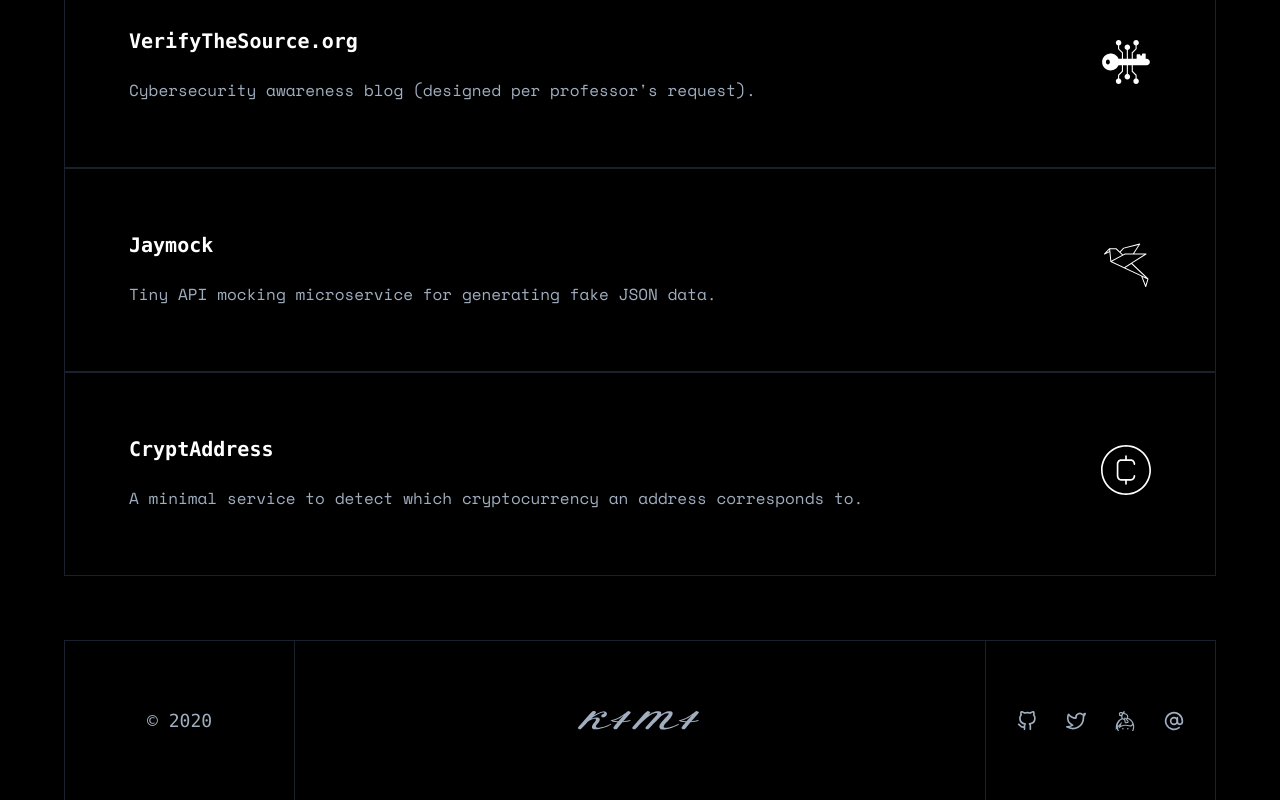
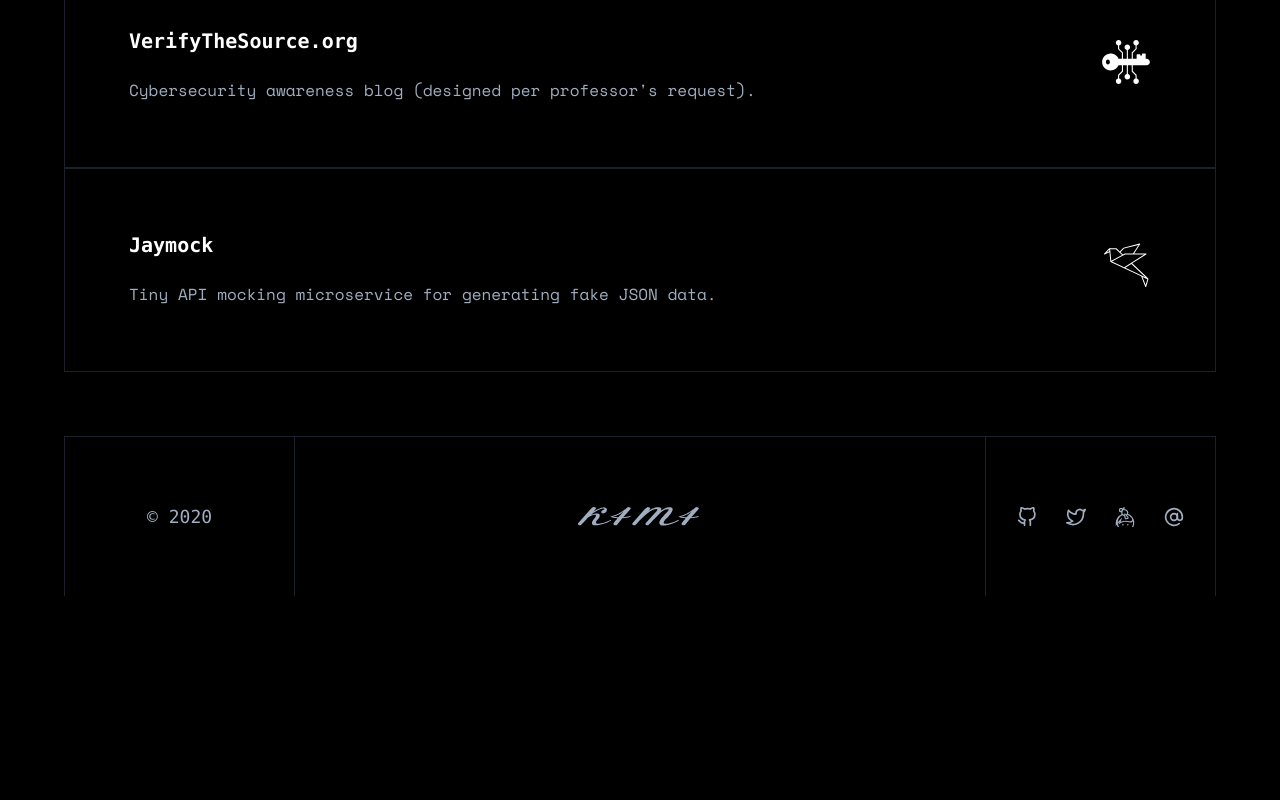
Before and after one commit to k4m4/kama.tech, a Next.js app: page / in a window 1280 px wide. Shown: the part 1244-2044 px from the top of the page. After the commit the page ends 1840 px from the top, so only its background shows below. Built offline with nearby package versions, Linux system fonts and the light colour scheme.

Commit message:
Remove `CryptAddress` from projects

```diff
--- a/data/projects.js
+++ b/data/projects.js
@@ -30,13 +30,6 @@ const projects = [
 		year: 2019,
 		at: 'meeshkan',
 	},
-	{
-		name: 'CryptAddress',
-		description: 'A minimal service to detect which cryptocurrency an address corresponds to.',
-		iconPath: '/static/icons/cryptaddress.svg',
-		url: 'https://github.com/k4m4/cryptaddress.now',
-		year: 2016,
-	},
 ];
 
 module.exports = {
```
